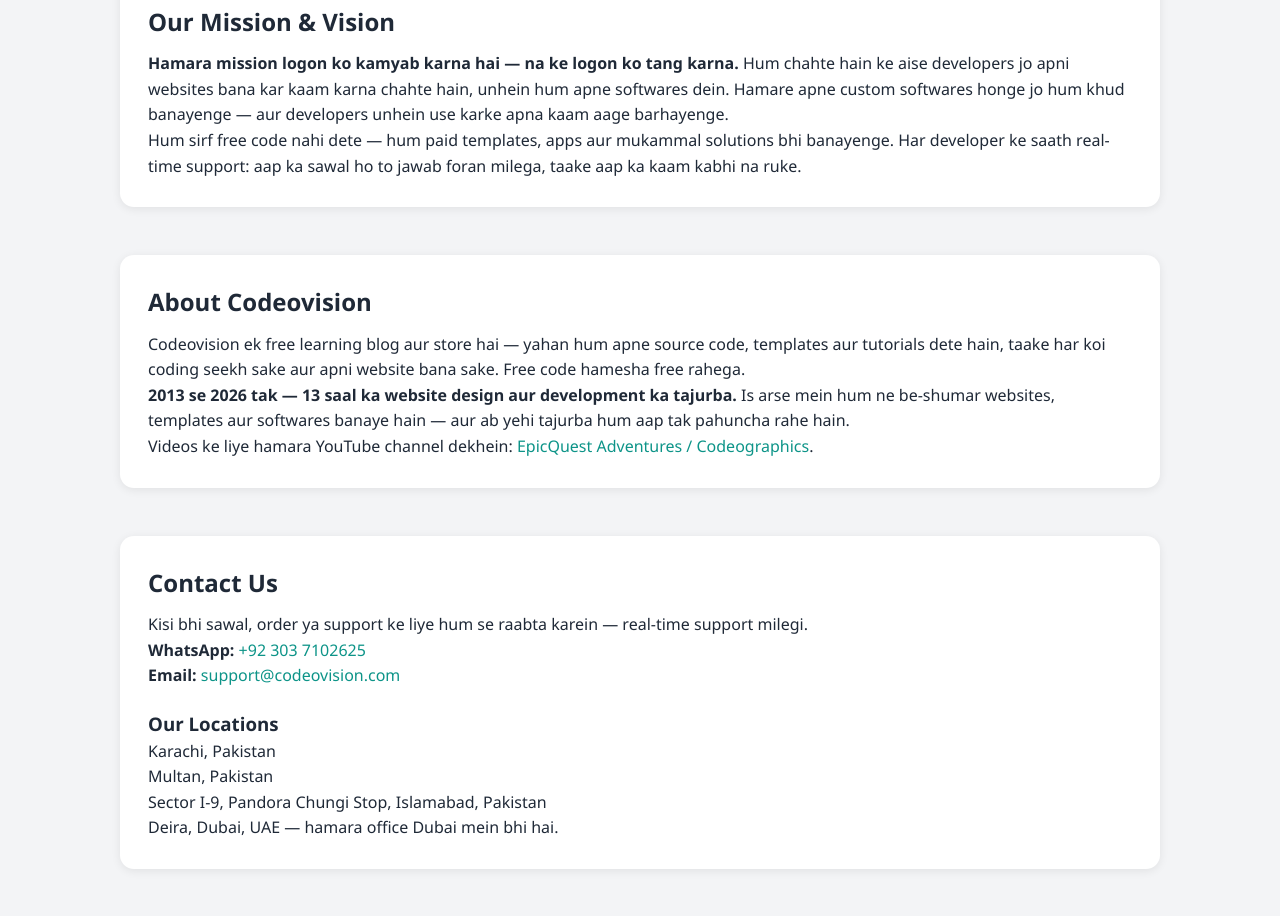
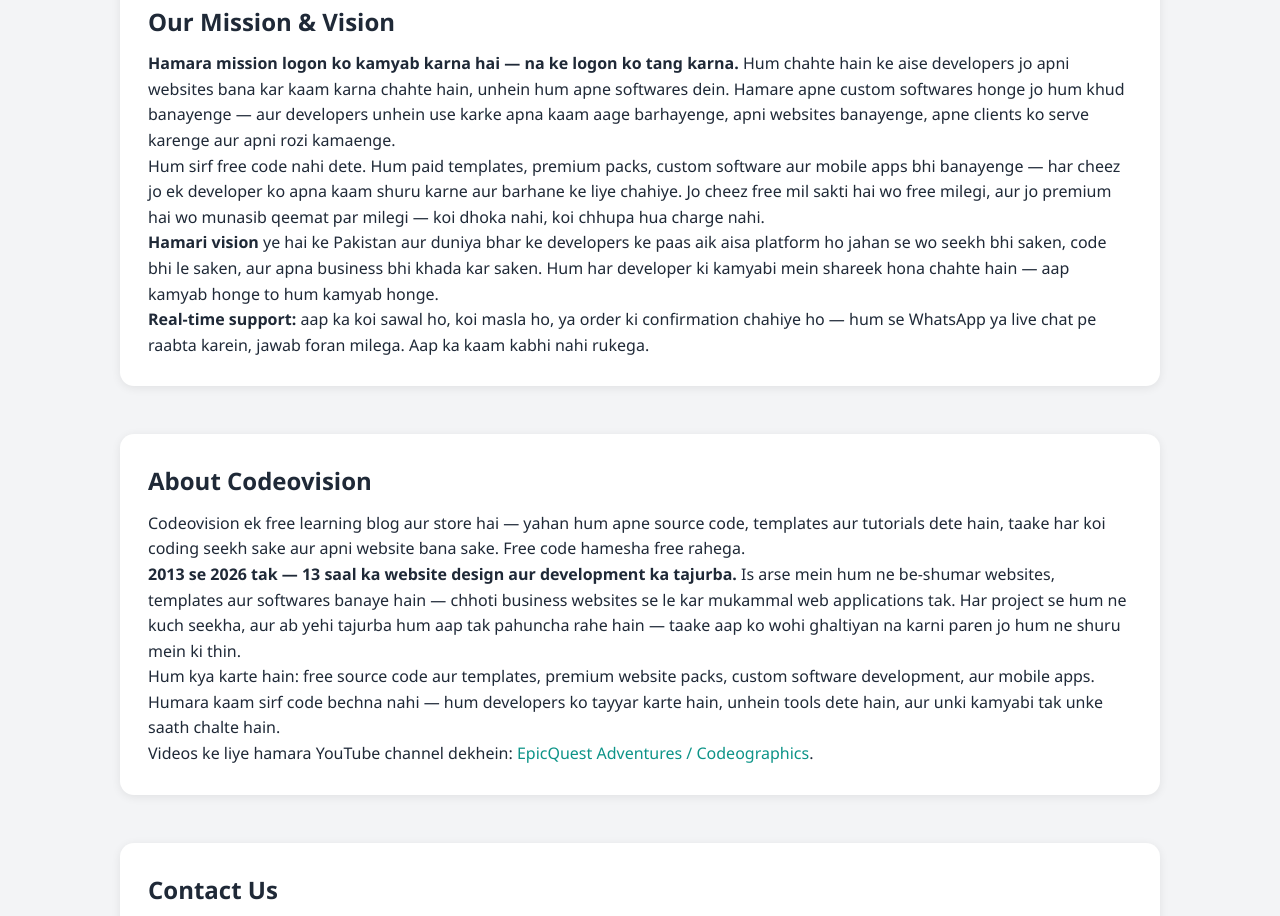
Before and after one commit to codeographics-cyber/codeovision.is-a.dev, a plain HTML site: page index.html in a window 1280 px wide. Shown: the part 2440-3356 px from the top of the page. Drawn offline with Linux system fonts and the light colour scheme; no server answers.

Commit message:
Update index.html to v7c

```diff
--- a/index.html
+++ b/index.html
@@ -104,15 +104,18 @@
   <!-- MISSION & VISION -->
   <section id="mission" class="about reveal">
     <h2>Our Mission &amp; Vision</h2>
-    <p><strong>Hamara mission logon ko kamyab karna hai — na ke logon ko tang karna.</strong> Hum chahte hain ke aise developers jo apni websites bana kar kaam karna chahte hain, unhein hum apne softwares dein. Hamare apne custom softwares honge jo hum khud banayenge — aur developers unhein use karke apna kaam aage barhayenge.</p>
-    <p>Hum sirf free code nahi dete — hum paid templates, apps aur mukammal solutions bhi banayenge. Har developer ke saath real-time support: aap ka sawal ho to jawab foran milega, taake aap ka kaam kabhi na ruke.</p>
+    <p><strong>Hamara mission logon ko kamyab karna hai — na ke logon ko tang karna.</strong> Hum chahte hain ke aise developers jo apni websites bana kar kaam karna chahte hain, unhein hum apne softwares dein. Hamare apne custom softwares honge jo hum khud banayenge — aur developers unhein use karke apna kaam aage barhayenge, apni websites banayenge, apne clients ko serve karenge aur apni rozi kamaenge.</p>
+    <p>Hum sirf free code nahi dete. Hum paid templates, premium packs, custom software aur mobile apps bhi banayenge — har cheez jo ek developer ko apna kaam shuru karne aur barhane ke liye chahiye. Jo cheez free mil sakti hai wo free milegi, aur jo premium hai wo munasib qeemat par milegi — koi dhoka nahi, koi chhupa hua charge nahi.</p>
+    <p><strong>Hamari vision</strong> ye hai ke Pakistan aur duniya bhar ke developers ke paas aik aisa platform ho jahan se wo seekh bhi saken, code bhi le saken, aur apna business bhi khada kar saken. Hum har developer ki kamyabi mein shareek hona chahte hain — aap kamyab honge to hum kamyab honge.</p>
+    <p><strong>Real-time support:</strong> aap ka koi sawal ho, koi masla ho, ya order ki confirmation chahiye ho — hum se WhatsApp ya live chat pe raabta karein, jawab foran milega. Aap ka kaam kabhi nahi rukega.</p>
   </section>
 
   <!-- ABOUT -->
   <section id="about" class="about reveal">
     <h2>About Codeovision</h2>
     <p>Codeovision ek free learning blog aur store hai — yahan hum apne source code, templates aur tutorials dete hain, taake har koi coding seekh sake aur apni website bana sake. Free code hamesha free rahega.</p>
-    <p><strong>2013 se 2026 tak — 13 saal ka website design aur development ka tajurba.</strong> Is arse mein hum ne be-shumar websites, templates aur softwares banaye hain — aur ab yehi tajurba hum aap tak pahuncha rahe hain.</p>
+    <p><strong>2013 se 2026 tak — 13 saal ka website design aur development ka tajurba.</strong> Is arse mein hum ne be-shumar websites, templates aur softwares banaye hain — chhoti business websites se le kar mukammal web applications tak. Har project se hum ne kuch seekha, aur ab yehi tajurba hum aap tak pahuncha rahe hain — taake aap ko wohi ghaltiyan na karni paren jo hum ne shuru mein ki thin.</p>
+    <p>Hum kya karte hain: free source code aur templates, premium website packs, custom software development, aur mobile apps. Humara kaam sirf code bechna nahi — hum developers ko tayyar karte hain, unhein tools dete hain, aur unki kamyabi tak unke saath chalte hain.</p>
     <p>Videos ke liye hamara YouTube channel dekhein: <a href="https://www.youtube.com/@Codeographics" target="_blank" rel="noopener">EpicQuest Adventures / Codeographics</a>.</p>
   </section>
 
@@ -165,6 +168,7 @@
       <div class="pay-box">
         <p><strong>Easypaisa:</strong> <span id="pay-easypaisa"></span></p>
         <p><strong>JazzCash:</strong> <span id="pay-jazzcash"></span></p>
+        <p><strong>Raast Till:</strong> <span id="pay-till"></span> (<span id="pay-till-title"></span>)</p>
         <p><strong>Account Title:</strong> <span id="pay-title"></span></p>
       </div>
       <p class="modal-note">Payment bhejne ke baad screenshot WhatsApp pe bhejein — confirm hote hi aap ko download link mil jayega. Aap ka order ID neeche wale message mein hoga.</p>
@@ -366,6 +370,8 @@ function showCheckout() {
     document.getElementById('checkout-total').textContent = 'Total: Rs ' + cartTotal().toLocaleString('en-PK');
     document.getElementById('pay-easypaisa').textContent = PAYMENT.easypaisa;
     document.getElementById('pay-jazzcash').textContent = PAYMENT.jazzcash;
+    document.getElementById('pay-till').textContent = PAYMENT.till;
+    document.getElementById('pay-till-title').textContent = PAYMENT.tillTitle;
     document.getElementById('pay-title').textContent = PAYMENT.title;
     const orderId = recordOrder();
     const msg = encodeURIComponent('Assalamualaikum, mera order hai (Order ID: ' + orderId + '):\n' + lines.join('\n') + '\nTotal: Rs ' + cartTotal() + '\nPayment bhej di hai, screenshot ye raha.');
```
